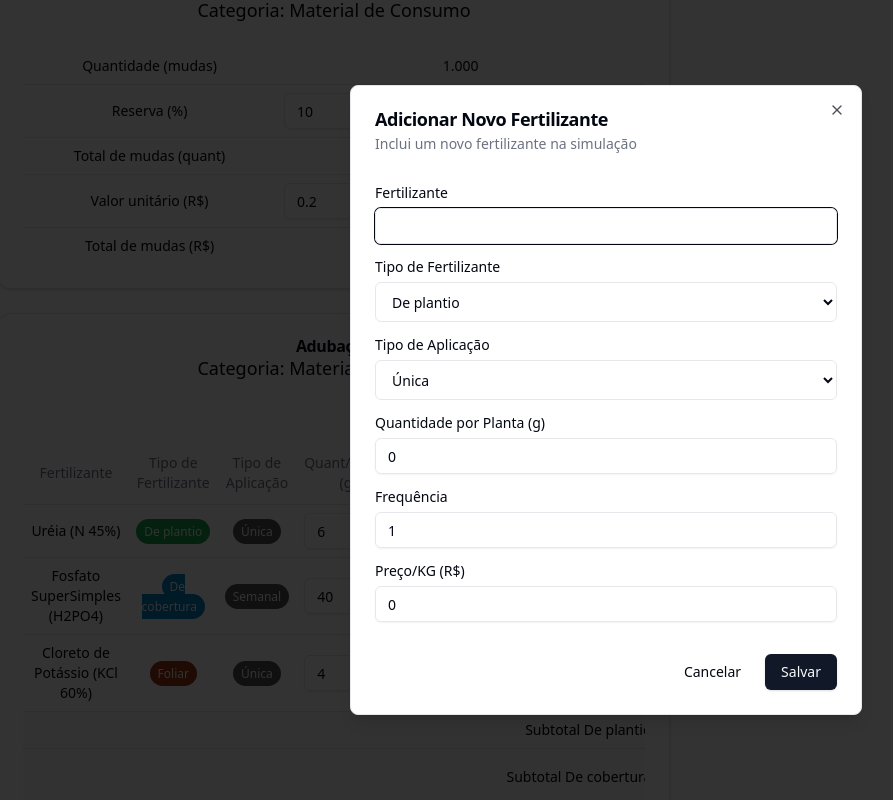
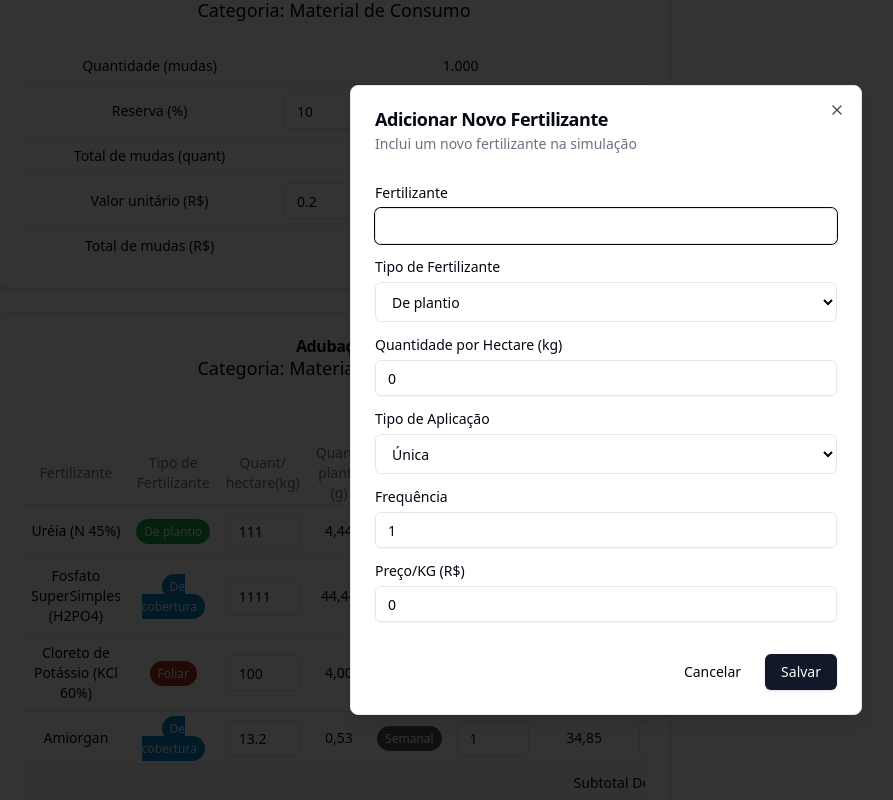
Before and after one commit to cleber1812/APP_Farm, a React (Vite) app: page / in a window 1280 px wide. Both pictures are taken after a click on the button "Incluir Fertilizante". Shown: the part 2401-3201 px from the top of the page, without its empty margins (34-927 px from the left). Built offline with nearby package versions, Linux system fonts and the light colour scheme.

Commit message:
Seção Fertilizer - per Hectare

```diff
--- a/src/components/FertilizerSection.tsx
+++ b/src/components/FertilizerSection.tsx
@@ -21,6 +21,7 @@ interface Fertilizer {
     name: string;
     type: string;
     applicationType: string;
+    quantityPerHectare: number;
     quantityPerPlant: number;
     frequency: number;
     totalQuantity: number;
@@ -30,6 +31,7 @@ interface Fertilizer {
 
 interface FertilizerSectionProps {
     plants: number;
+    densityPerHectare: number;
     totalCycleDays: number;
     onFertilizerCostChange: (fertilizer: number) => void;  // nova prop
   }
@@ -38,13 +40,14 @@ const FERTILIZER_TYPES = ["De plantio", "De cobertura", "Foliar"];
 const APPLICATION_TYPES = ["Única", "Semanal"] as const;  // usando 'as const' para tipagem literal
 
 
-export function FertilizerSection({ plants, totalCycleDays, onFertilizerCostChange }: FertilizerSectionProps) {
+export function FertilizerSection({ plants, densityPerHectare, totalCycleDays, onFertilizerCostChange }: FertilizerSectionProps) {
     const [fertilizers, setFertilizers] = useState<Fertilizer[]>([
         {
           name: "Uréia (N 45%)",
           type: "De plantio",
+          quantityPerHectare: 111,
+          quantityPerPlant: 0,
           applicationType: "Única",
-          quantityPerPlant: 6,
           frequency: 3,
           totalQuantity: 0,
           pricePerKg: 3.99,
@@ -53,8 +56,9 @@ export function FertilizerSection({ plants, totalCycleDays, onFertilizerCostChan
         {
           name: "Fosfato SuperSimples (H2PO4)",
           type: "De cobertura",
-          applicationType: "Semanal",
-          quantityPerPlant: 40,
+          quantityPerHectare: 1111,
+          quantityPerPlant: 0,
+          applicationType: "Única",
           frequency: 3,
           totalQuantity: 0,
           pricePerKg: 2.99,
@@ -63,9 +67,21 @@ export function FertilizerSection({ plants, totalCycleDays, onFertilizerCostChan
         {
           name: "Cloreto de Potássio (KCl 60%)",
           type: "Foliar",
+          quantityPerHectare: 100,
+          quantityPerPlant: 0,
           applicationType: "Única",
-          quantityPerPlant: 4,
           frequency: 3,
+          totalQuantity: 0,
+          pricePerKg: 4.99,
+          totalCost: 0
+        },
+        {
+          name: "Amiorgan",
+          type: "De cobertura",
+          quantityPerHectare: 13.2,
+          quantityPerPlant: 0,
+          applicationType: "Semanal",
+          frequency: 1,
           totalQuantity: 0,
           pricePerKg: 4.99,
           totalCost: 0
@@ -76,8 +92,8 @@ export function FertilizerSection({ plants, totalCycleDays, onFertilizerCostChan
     const [newFertilizer, setNewFertilizer] = useState<Partial<Fertilizer>>({
       name: "",
       type: "De plantio",
+      quantityPerHectare: 0,
       applicationType: "Única",
-      quantityPerPlant: 0,
       frequency: 1,
       pricePerKg: 0
     });
@@ -109,22 +125,25 @@ export function FertilizerSection({ plants, totalCycleDays, onFertilizerCostChan
     useEffect(() => {
         const updatedFertilizers = fertilizers.map(fert => {
 
-            const weeksNumber = (totalCycleDays / 7) - 4;
+            // Cálculo por planta
+            const quantityPerPlant = fert.quantityPerHectare / densityPerHectare * 1000;
 
             // Cálculo baseado no tipo de aplicação
+            const weeksNumber = (totalCycleDays / 7) - 4;
             const totalQuantity = fert.applicationType === "Única"
               ? (plants * fert.quantityPerPlant * fert.frequency) / 1000  // Cálculo para aplicação única
               : (plants * weeksNumber * fert.quantityPerPlant * fert.frequency) / 1000;
             const totalCost = totalQuantity * fert.pricePerKg;
             return {
                 ...fert,
+                quantityPerPlant,
                 totalQuantity,
                 totalCost
             };
         });
 
         setFertilizers(updatedFertilizers);
-    }, [plants, totalCycleDays, fertilizers.map(f => `${f.quantityPerPlant}-${f.frequency}-${f.pricePerKg}`).join('-')]);
+    }, [plants, densityPerHectare, totalCycleDays, fertilizers.map(f => `${f.quantityPerPlant}-${f.frequency}-${f.pricePerKg}`).join('-')]);
 
     // Efeito separado para notificar mudanças no custo total
     useEffect(() => {
@@ -147,12 +166,13 @@ export function FertilizerSection({ plants, totalCycleDays, onFertilizerCostChan
   };
 
   const handleAddFertilizer = () => {
-    if (newFertilizer.name && newFertilizer.type && newFertilizer.applicationType && newFertilizer.quantityPerPlant && newFertilizer.frequency && newFertilizer.pricePerKg) {
+    if (newFertilizer.name && newFertilizer.type && newFertilizer.applicationType && newFertilizer.quantityPerHectare && newFertilizer.frequency && newFertilizer.pricePerKg) {
       const fertilizerToAdd: Fertilizer = {
         name: newFertilizer.name,
         type: newFertilizer.type,
+        quantityPerHectare: Number(newFertilizer.quantityPerHectare),
+        quantityPerPlant: 0,
         applicationType: newFertilizer.applicationType,
-        quantityPerPlant: Number(newFertilizer.quantityPerPlant),
         frequency: Number(newFertilizer.frequency),
         totalQuantity: 0,
         pricePerKg: Number(newFertilizer.pricePerKg),
@@ -163,8 +183,8 @@ export function FertilizerSection({ plants, totalCycleDays, onFertilizerCostChan
       setNewFertilizer({
         name: "",
         type: "De plantio",
+        quantityPerHectare: 0,
         applicationType: "Única",
-        quantityPerPlant: 0,
         frequency: 1,
         pricePerKg: 0
       });
@@ -219,6 +239,17 @@ export function FertilizerSection({ plants, totalCycleDays, onFertilizerCostChan
                     </select>
                   </div>
                   <div className="grid gap-2">
+                    <Label htmlFor="quantityPerHectare">Quantidade por Hectare (kg)</Label>
+                    <Input
+                      id="quantityPerHectare"
+                      type="number"
+                      min="0"
+                      step="1"
+                      value={newFertilizer.quantityPerHectare}
+                      onChange={(e) => setNewFertilizer({ ...newFertilizer, quantityPerHectare: Number(e.target.value) })}
+                    />
+                  </div>
+                  <div className="grid gap-2">
                     <Label htmlFor="type">Tipo de Aplicação</Label>
                     <select
                       id="applicationType"
@@ -232,17 +263,6 @@ export function FertilizerSection({ plants, totalCycleDays, onFertilizerCostChan
                         </option>
                       ))}
                     </select>
-                  </div>
-                  <div className="grid gap-2">
-                    <Label htmlFor="quantityPerPlant">Quantidade por Planta (g)</Label>
-                    <Input
-                      id="quantityPerPlant"
-                      type="number"
-                      min="0"
-                      step="1"
-                      value={newFertilizer.quantityPerPlant}
-                      onChange={(e) => setNewFertilizer({ ...newFertilizer, quantityPerPlant: Number(e.target.value) })}
-                    />
                   </div>
                   <div className="grid gap-2">
                     <Label htmlFor="frequency">Frequência</Label>
@@ -286,8 +306,9 @@ export function FertilizerSection({ plants, totalCycleDays, onFertilizerCostChan
               <TableRow>
                 <TableHead className="text-center">Fertilizante</TableHead>
                 <TableHead className="text-center">Tipo de Fertilizante</TableHead>
+                <TableHead className="text-center">Quant/ hectare(kg)</TableHead>
+                <TableHead className="text-center">Quant/ planta (g)</TableHead>
                 <TableHead className="text-center">Tipo de Aplicação</TableHead>
-                <TableHead className="text-center">Quant/planta (g)</TableHead>
                 <TableHead className="text-center">Frequência</TableHead>
                 <TableHead className="text-center">Quantidade total (Kg)</TableHead>
                 <TableHead className="text-center">Preço/KG (R$)</TableHead>
@@ -299,23 +320,24 @@ export function FertilizerSection({ plants, totalCycleDays, onFertilizerCostChan
               {fertilizers.map((fertilizer, index) => (
                 <TableRow key={index}>
                   <TableCell>{fertilizer.name}</TableCell>
-                    <td><span className={`text-xs font-thin px-2 py-1 rounded-full ${getTypeStyle(fertilizer.type)}`}>
-                      {fertilizer.type}
-                    </span></td>
-
-                    <td><span className="text-xs font-thin px-2 py-1 rounded-full bg-neutral-600 text-neutral-50">
-                      {fertilizer.applicationType}
-                    </span></td>
-
+                  <td><span className={`text-xs font-thin px-2 py-1 rounded-full ${getTypeStyle(fertilizer.type)}`}>
+                    {fertilizer.type}
+                  </span></td>
                   <TableCell>
                     <Input
                       type="number"
                       min="0"
                       step="1"
-                      value={fertilizer.quantityPerPlant}
-                      onChange={(e) => updateFertilizer(index, 'quantityPerPlant', Number(e.target.value))}
+                      value={fertilizer.quantityPerHectare}
+                      onChange={(e) => updateFertilizer(index, 'quantityPerHectare', Number(e.target.value))}
                     />
                   </TableCell>
+                  <TableCell className="text-center">
+                    {fertilizer.quantityPerPlant.toLocaleString('pt-BR', { minimumFractionDigits: 2, maximumFractionDigits: 2 })}
+                  </TableCell>
+                  <td><span className="text-xs font-thin px-2 py-1 rounded-full bg-neutral-600 text-neutral-50">
+                    {fertilizer.applicationType}
+                  </span></td>
                   <TableCell>
                     <Input
                       type="number"
@@ -355,7 +377,7 @@ export function FertilizerSection({ plants, totalCycleDays, onFertilizerCostChan
               {/* Subtotals for each type */}
               {FERTILIZER_TYPES.map(type => (
                 <TableRow key={type} className="bg-muted/50">
-                  <TableCell colSpan={7} className="text-right font-medium">
+                  <TableCell colSpan={8} className="text-right font-medium">
                     Subtotal {type}
                   </TableCell>
                   <TableCell className="text-center font-medium">
@@ -366,7 +388,7 @@ export function FertilizerSection({ plants, totalCycleDays, onFertilizerCostChan
               ))}
               {/* Total geral */}
               <TableRow className="font-medium border-t-2">
-                <TableCell colSpan={7} className="text-right">Total de Fertilizantes</TableCell>
+                <TableCell colSpan={8} className="text-right">Total de Fertilizantes</TableCell>
                 <TableCell className="text-center">
                   R$ {totalFertilizerCost.toLocaleString('pt-BR', { minimumFractionDigits: 2, maximumFractionDigits: 2 })}
                 </TableCell>
--- a/src/pages/Home.tsx
+++ b/src/pages/Home.tsx
@@ -558,6 +558,7 @@ export function Home () {
 
       <FertilizerSection
         plants={plants}
+        densityPerHectare={densityPerHectare}
         totalCycleDays={totalCycleDays}
         onFertilizerCostChange={(fertilizer) => setFertilizerCost(fertilizer)}
       />
```
